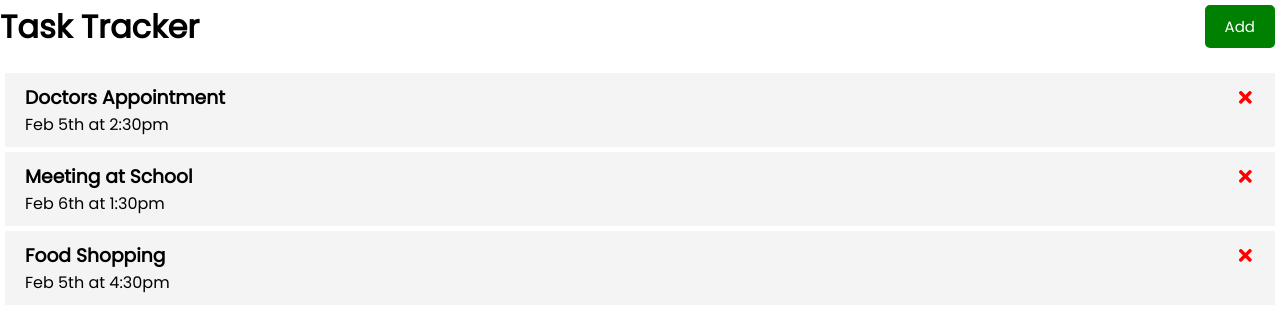
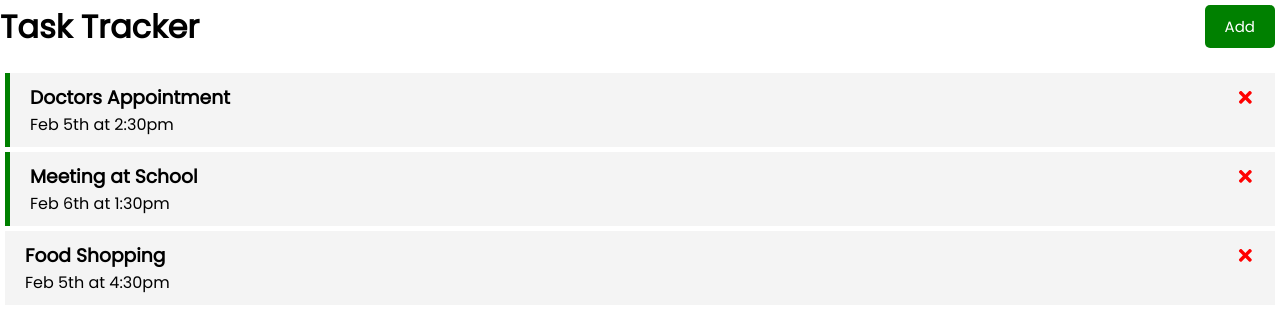
Before and after one commit to peter88tom/react_crash_course, a React (Create React App) app: page / in a window 1280 px wide. Shown: the top 332 px of the page. Built offline with nearby package versions, Linux system fonts and the light colour scheme.

Commit message:
Add task reminder toggle

```diff
--- a/src/App.js
+++ b/src/App.js
@@ -37,14 +37,27 @@ function App() {
     //console.log('delete task id:', id)
     // Show task that not equal to the passed id
     // We can't delete cause task are immutable
-    setTaks(tasks.filter( (task) => task.id !=id ));
+    setTaks(tasks.filter( (task) => task.id !==id ));
   }
+
+
+/*
+Function to set reminder for each appointment
+Every time you double click the appointment it will add the strip with color on the left side
+*/
+const toggleReminder = (id) =>{
+  //console.log('toggle reminder', id);
+  setTaks(tasks.map( (task) => task.id === id ? { ...task, reminder: !task.reminder } : task));
+}
 
   return (
     <div className="App">
       <Header />
       { tasks.length > 0 ?
-        <Tasks tasks={tasks} onDelete={DeleteTask}/>
+        <Tasks
+             tasks={tasks}
+             onDelete={DeleteTask}
+             toggleReminder={toggleReminder}/>
         : 'There is no task at the moment'
       }
     </div>
--- a/src/components/Task.js
+++ b/src/components/Task.js
@@ -3,9 +3,9 @@
 */
 import { FaTimes } from 'react-icons/fa'
 
-const Task = ({task, onDelete}) =>{
+const Task = ({task, onDelete, toggleReminder}) =>{
 	return (
-		<div className="task">
+		<div className={`task ${task.reminder ? 'reminder' : ''}`} onDoubleClick={()=>toggleReminder(task.id)}>
 			<h3>{task.text} <FaTimes
 						style={{ color:'red', cursor:'pointer'}}
 						onClick={() => onDelete(task.id)}/></h3>
--- a/src/components/Tasks.js
+++ b/src/components/Tasks.js
@@ -1,11 +1,15 @@
 import Task from "./Task"
 
-const Tasks = ({tasks, onDelete}) =>{
+const Tasks = ({tasks, onDelete, toggleReminder}) =>{
 	return (
 		<>
 		{tasks.map((task) => (
 			// output task component
-			<Task key={task.id} task={task} onDelete={onDelete} />
+			<Task
+				key={task.id}
+				task={task}
+				onDelete={onDelete}
+				toggleReminder={toggleReminder}/>
 		))}
 		</>
 	)
```
